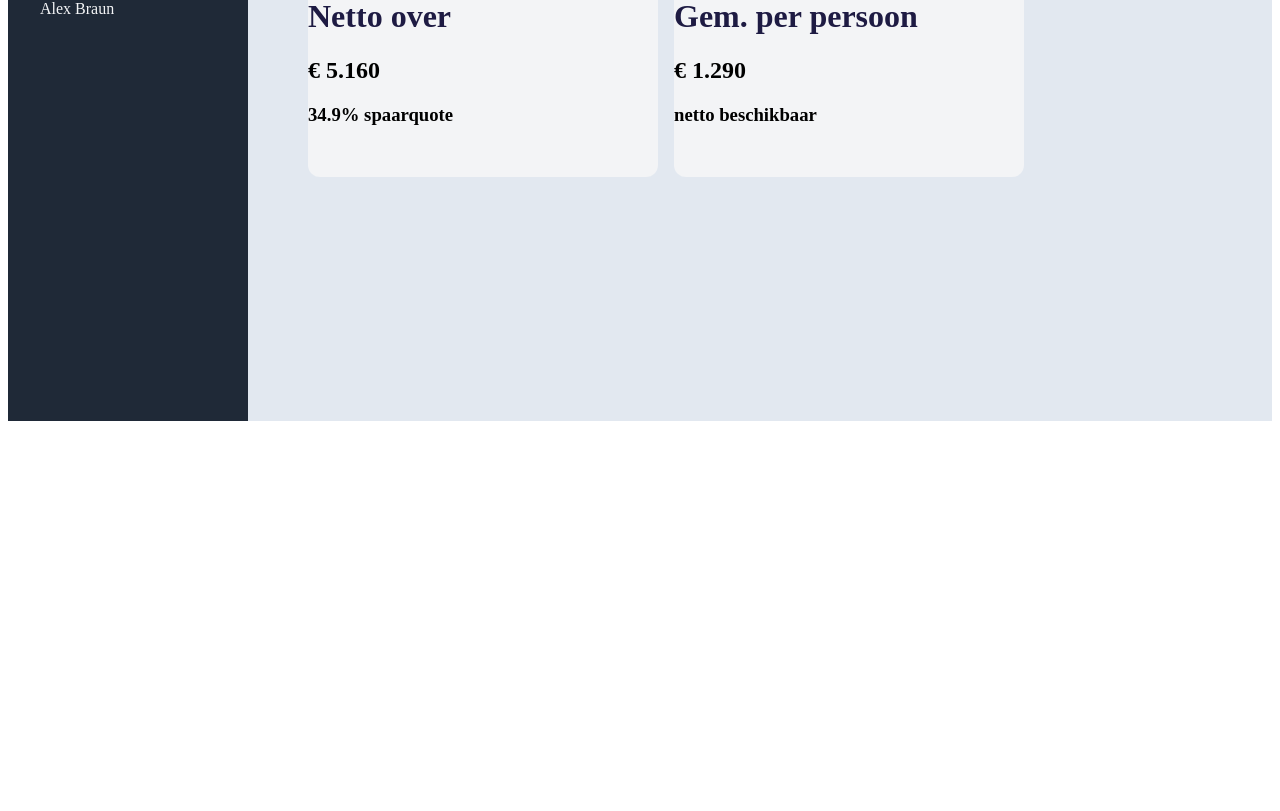
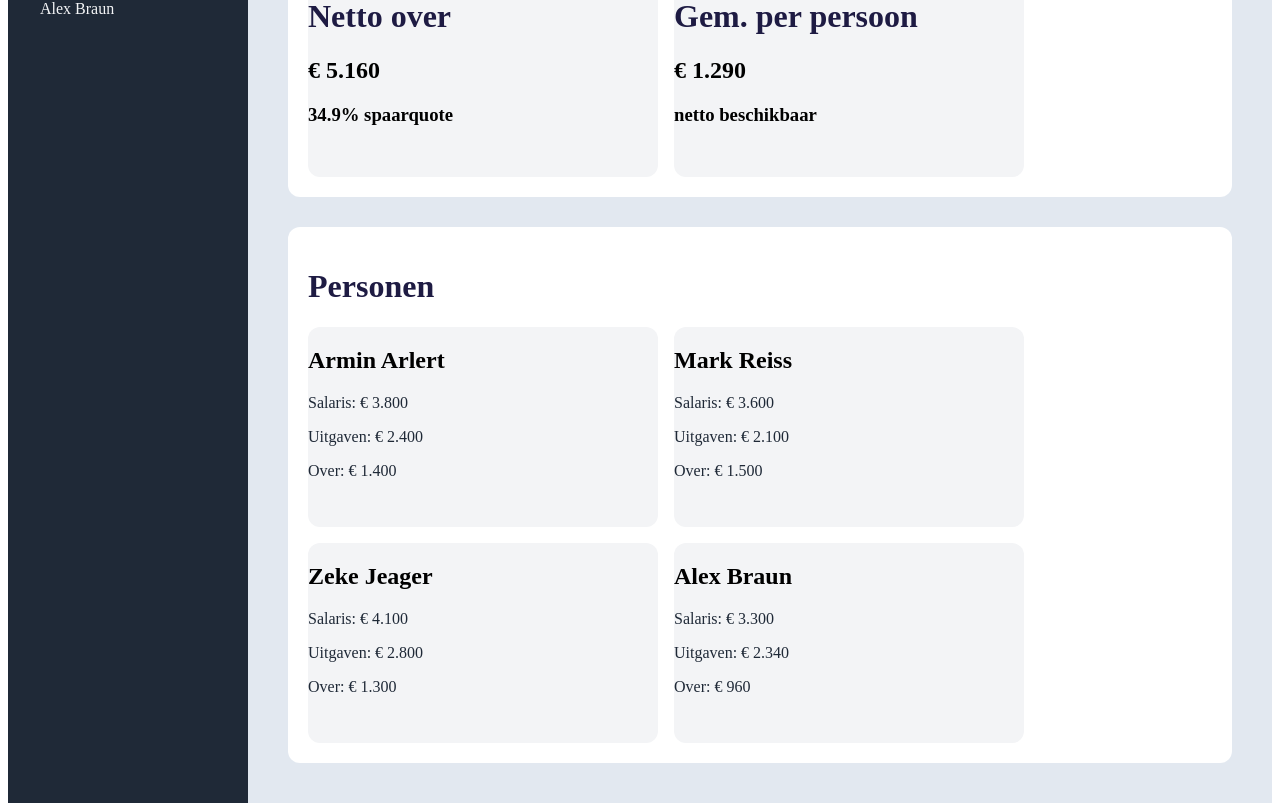
Before and after one commit to itzmitto/svelte-dashboard-project, a SvelteKit app: page / in a window 1280 px wide. Shown: the part 387-1198 px from the top of the page. Before the commit the page ends 816 px from the top, so only its background shows below. Built offline with nearby package versions, Linux system fonts and the light colour scheme.

Commit message:
meer cards toegevoegd plus styling aangepast

```diff
--- a/src/routes/+page.svelte
+++ b/src/routes/+page.svelte
@@ -41,16 +41,19 @@
           <h2>€ 14.800</h2>
           <h3>4 personen gecombineerd</h3>
         </div>
+
         <div class="card">
           <h1>Totaal uitgaven</h1>
           <h2>€ 9.640</h2>
           <h3>65.1% van salaris</h3>
         </div>
+
         <div class="card">
           <h1>Netto over</h1>
           <h2>€ 5.160</h2>
           <h3>34.9% spaarquote</h3>
         </div>
+
         <div class="card">
           <h1>Gem. per persoon</h1>
           <h2>€ 1.290</h2>
@@ -58,5 +61,39 @@
         </div>
       </div>
     </div>
+
+    <div class="container">
+      <h1>Personen</h1>
+
+      <div class="cards">
+        <div class="card">
+          <h2>Armin Arlert</h2>
+          <p>Salaris: € 3.800</p>
+          <p>Uitgaven: € 2.400</p>
+          <p>Over: € 1.400</p>
+        </div>
+
+        <div class="card">
+          <h2>Mark Reiss</h2>
+          <p>Salaris: € 3.600</p>
+          <p>Uitgaven: € 2.100</p>
+          <p>Over: € 1.500</p>
+        </div>
+
+        <div class="card">
+          <h2>Zeke Jeager</h2>
+          <p>Salaris: € 4.100</p>
+          <p>Uitgaven: € 2.800</p>
+          <p>Over: € 1.300</p>
+        </div>
+
+        <div class="card">
+          <h2>Alex Braun</h2>
+          <p>Salaris: € 3.300</p>
+          <p>Uitgaven: € 2.340</p>
+          <p>Over: € 960</p>
+        </div>
+      </div>
+    </div>
   </main>
 </div>
--- a/src/routes/page.css
+++ b/src/routes/page.css
@@ -20,7 +20,7 @@ h1 {
 }
 
 p {
-    color: var(--lime);
+    color: var(--bg);
 }
 
 .layout {
@@ -69,10 +69,15 @@ p {
     flex: 1;
     padding: 40px;
     background-color: var(--bg3);
+    display: flex;
+    flex-direction: column;
+    gap: 30px;
 }
 
 .container {
     padding: 20px;
+    background: white;
+    border-radius: 12px;
 }
 
 .cards {
@@ -87,6 +92,8 @@ p {
     height: 200px;
     background-color: var(--lime);
     border-radius: 12px;
+    padding: 20px;
+    box-sizing: border-box;
 }
 
 .card {
```
